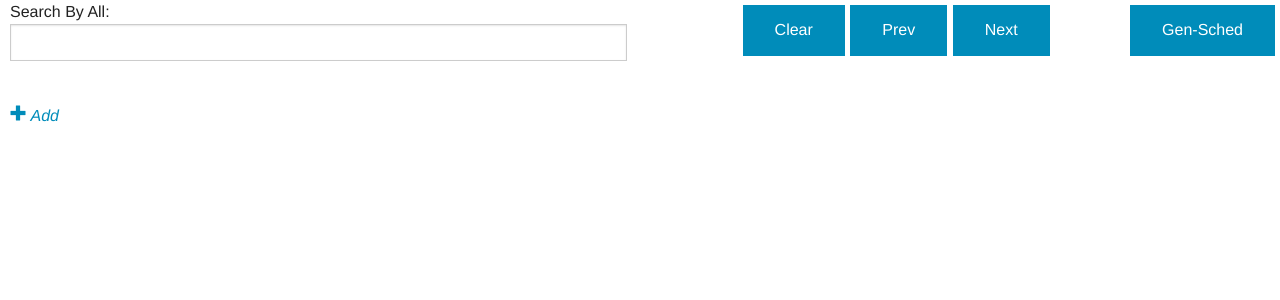
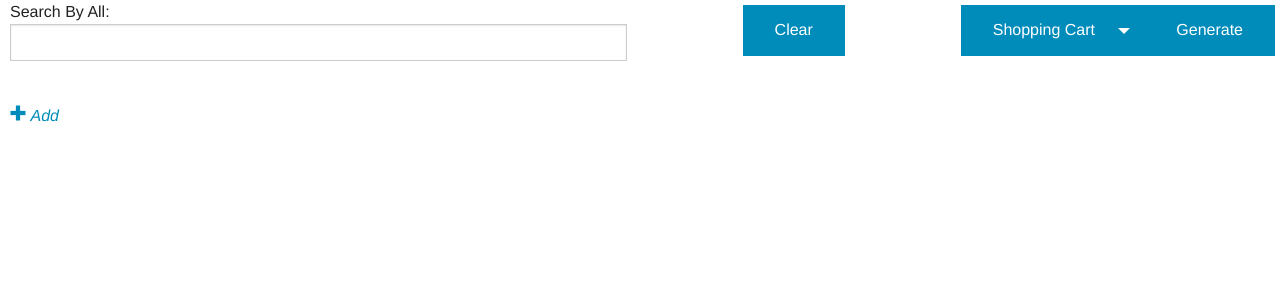
Before and after one commit to ahoskins/Winston, a Flask app: template angular_flask/static/views/index.html in a window 1280 px wide. Shown: the top 300 px of the page. Run offline with Flask 2, Linux system fonts and the light colour scheme; the template is opened without the code that fills it, so the values that code supplies are empty; some libraries are stand-ins or nearby versions.

Commit message:
feat(schedule-meta): added dropdown of courses currently added

```diff
--- a/angular_flask/static/scripts/controllers/scheduleCtrl.js
+++ b/angular_flask/static/scripts/controllers/scheduleCtrl.js
@@ -42,6 +42,14 @@ coreModule.controller('scheduleCtrl', ['$scope', '$window', '$rootScope', 'sched
         scheduleLength,
         scheduleIndex = 0;
 
+
+    $scope.removeFromSchedule = function(course) {
+        var index = $scope.addedCourses.indexOf(course);
+        if (index > -1) {
+            $scope.addedCourses.splice(index, 1);
+        }
+        $rootScope.shoppingCartSize = $rootScope.shoppingCartSize - 1;
+    };
 
     // Event handle for gen-sched button
     //
--- a/angular_flask/static/scripts/services/scheduleFactory.js
+++ b/angular_flask/static/scripts/services/scheduleFactory.js
@@ -7,11 +7,18 @@ coreModule.factory('scheduleFactory', function ($window, $http, $q) {
     factory.getSchedules = function (addedCourses) {
         // It gets here...hone this out to make the api call work
 
+        // added courses is an array of course objects
+        // I only want to use the "course" property of these in the api call
+        var courseIds = [];
+        addedCourses.forEach(function (courseObject) {
+            courseIds.push(courseObject.course);
+        });
+
         //$window.alert(addedCourses[0]);
         var requestParams = {};
         requestParams["institution"] = "ualberta";
         requestParams["term"] = "1490";
-        requestParams["courses"] = addedCourses;
+        requestParams["courses"] = courseIds;
 
         return( $http({method: 'GET', url: '/api/generate-schedules?q=' + angular.toJson(requestParams) }) );
 
--- a/angular_flask/static/styles/style.css
+++ b/angular_flask/static/styles/style.css
@@ -62,3 +62,9 @@ html {
 	top: 5px;
 	right: 34%;
 }
+
+#shopping-cart {
+	position: fixed;
+	top: 5px;
+	right: 10%;
+}
--- a/angular_flask/static/views/index.html
+++ b/angular_flask/static/views/index.html
@@ -24,7 +24,7 @@
                     <accordion-group class="subject-accordion" heading="{{ subjectName }}" ng-click="renderCourses(subjectName)" data-ng-repeat="(subjectName, subjectObject) in facultyObject">
                         <accordion>
                             <accordion-group class="course-accordion" id="{{ singleCourse.course }}" ng-click="loadMore(singleCourse.course)" heading="{{ singleCourse.asString }}" ng-if="subjects[subjectName]" data-ng-repeat="singleCourse in subjectObject">
-                                <a><i class="foundicon-plus" ng-click="addToSchedule(singleCourse.course)"> Add</i></a>
+                                <a><i class="foundicon-plus" ng-click="addToSchedule(singleCourse)"> Add</i></a>
                                 <br>
                                 {{ description[singleCourse.course] }}
                             </accordion-group>
@@ -38,15 +38,23 @@
 
     <!--Schedule: controlled by scheduleCtrl.js-->
     <div data-ng-controller="scheduleCtrl">
-        <button id="get-classes" ng-click="getSchedules()">Gen-Sched</button>
+        <button id="get-classes" ng-click="getSchedules()">Generate</button>
+
+        <a class="button dropdown" id="shopping-cart" dropdown-toggle="#cart">Shopping Cart</a>
+        <ul id="cart" class="f-dropdown">
+            <li ng-repeat="course in addedCourses">
+                <span>{{course.asString  }}  <span><i class="foundicon-minus" ng-click="removeFromSchedule(course)"></i></span></span>
+            </li>
+        </ul>
+
         <div id="tally">{{ shoppingCartSize }}</div>
 
         <!--Clear-->
         <button id="clear" ng-click="clearAdded()">Clear</button>
 
-        <!--Prev/Next-->
-        <button id="next" ng-click="displayDifferentSchedule(1)">Next</button>
-        <button id="prev" ng-click="displayDifferentSchedule(0)">Prev</button>
+        <!--<!--Prev/Next-->
+        <!--<button id="next" ng-click="displayDifferentSchedule(1)">Next</button>-->
+        <!--<button id="prev" ng-click="displayDifferentSchedule(0)">Prev</button>-->
 
         <div id="cal" ui-calendar="uiConfig.calendar" ng-model="eventSources" calendar="weekView"></div>
 
```
